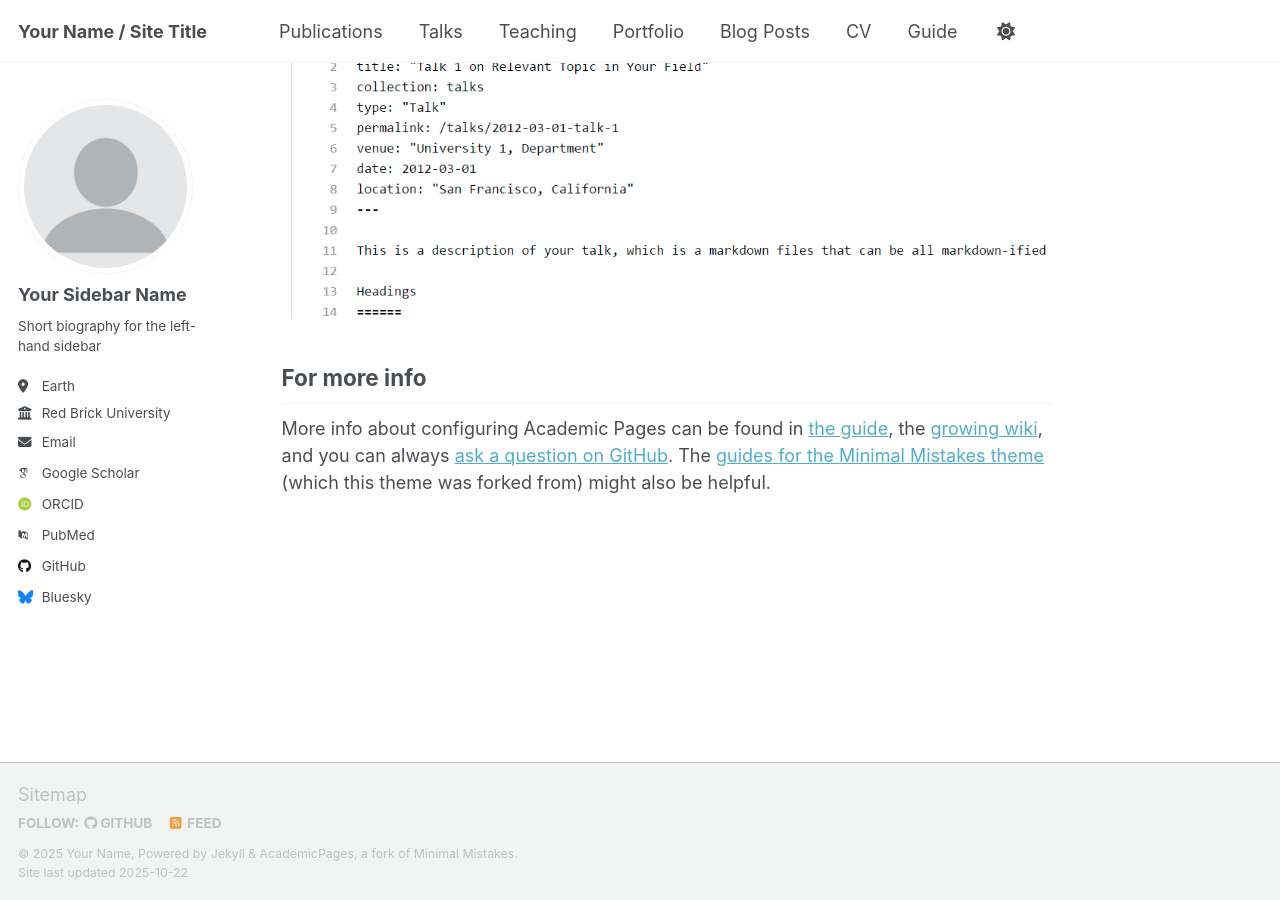
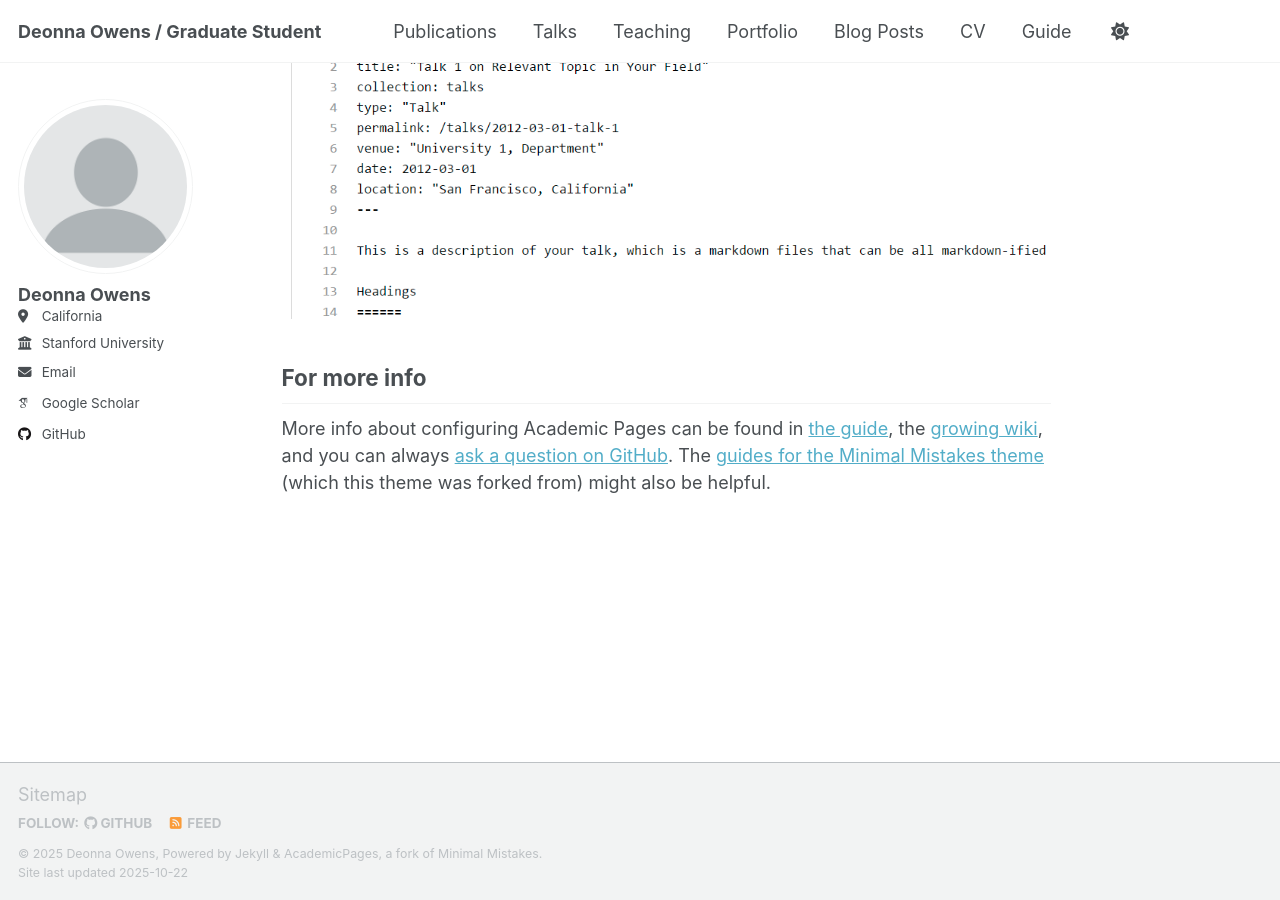
Before and after one commit to deonnao/deonnao.github.io, a Jekyll site: the page built from _pages/about.md, in a window 1280 px wide and 900 px high, scrolled down 2880 px. Built offline with Jekyll 4.4.1, drawn with Linux system fonts in a browser that asks for light colours; some web fonts are replaced; a script that is not in the unit is left out.

Commit message:
Update personal details in _config.yml
Updated personal information in the configuration file.

```diff
--- a/_config.yml
+++ b/_config.yml
@@ -9,9 +9,9 @@
 # Basic Site Settings
 locale                   : "en-US"
 site_theme               : "default" # Currently available options are "default", "air"
-title                    : "Your Name / Site Title"
+title                    : "Deonna Owens / Graduate Student"
 title_separator          : "-"
-name                     : &name "Your Name"
+name                     : &name "Deonna Owens"
 description              : &description "Your Name's academic portfolio"   # Update this with a general description of your site, this is the default if not overridden by a page
 url                      : https://academicpages.github.io # The base hostname & protocol for your site e.g. "https://[your GitHub username].github.io",
                                                            # or if you already have some other page hosted on Github then use "https://[your GitHub username].github.io/[Your Repo Name]"
@@ -24,60 +24,60 @@ repository               : "academicpages/academicpages.github.io"
 author:
   # Biographic information
   avatar           : "profile.png"
-  name             : "Your Sidebar Name"
-  pronouns         : # example: "she/her"
-  bio              : "Short biography for the left-hand sidebar"
-  location         : "Earth"
-  employer         : "Red Brick University"
+  name             : "Deonna Owens"
+  # pronouns         : # example: "she/her"
+  # bio              : "Short biography for the left-hand sidebar"
+  location         : "California"
+  employer         : "Stanford University"
   uri              : # URL
-  email            : "none@example.org"
+  email            : "deonnao@stanford.edu"
 
   # Academic websites
-  academia         : # URL
-  arxiv            : # URL - Update with the correct link to your profile
-  googlescholar    : "https://scholar.google.com/citations?user=PS_CX0AAAAAJ"
-  inspire-hep      : # URL
-  impactstory      : # URL
-  orcid            : "https://orcid.org/yourorcidurl"
-  semantic         : # URL
-  pubmed           : "https://www.ncbi.nlm.nih.gov/pubmed/?term=john+snow"
-  researchgate     : # URL
-  scopus           : # URL
+  # academia         : # URL
+  # arxiv            : # URL - Update with the correct link to your profile
+  googlescholar    : "https://scholar.google.com/citations?hl=en&user=BWFGgW4AAAAJ"
+  # inspire-hep      : # URL
+  # impactstory      : # URL
+  # orcid            : "https://orcid.org/yourorcidurl"
+  # semantic         : # URL
+  # pubmed           : "https://www.ncbi.nlm.nih.gov/pubmed/?term=john+snow"
+  # researchgate     : # URL
+  # scopus           : # URL
 
   # Repositories and software development
-  bitbucket        : # Username - Update with your username on the site
-  codepen          : # Username
-  dribbble         : # Username
-  github           : "academicpages"
-  kaggle           : # Username
-  stackoverflow    : # User number or user number and name (i.e., use "1" or "1/jeff-atwood")
+  # bitbucket        : # Username - Update with your username on the site
+  # codepen          : # Username
+  # dribbble         : # Username
+  github           : "deonnao"
+  # kaggle           : # Username
+  # stackoverflow    : # User number or user number and name (i.e., use "1" or "1/jeff-atwood")
 
   # Social media
-  artstation       : # Username
-  bluesky          : "bsky.app" # Replace this with you Bluesky username
-  facebook         : # Username
-  flickr           : # Username
-  foursquare       : # Username
-  goodreads        : # Username
-  google_plus      : # Username
-  keybase          : # Username
-  instagram        : # Username
-  lastfm           : # Username
-  linkedin         : # Username
-  mastodon         : # URL
-  medium           : # URL
-  pinterest        : # Username
-  soundcloud       : # Username
-  steam            : # Username
-  telegram         : # URL
-  tumblr           : # Username
-  twitter          : # Username for X / Twitter
-  vine             : # Username
-  weibo            : # Username
-  wikipedia        : # Username
-  xing             : # Username
-  youtube          : # Username
-  zhihu            : # Username
+  # artstation       : # Username
+  # bluesky          : "bsky.app" # Replace this with you Bluesky username
+  # facebook         : # Username
+  # flickr           : # Username
+  # foursquare       : # Username
+  # goodreads        : # Username
+  # google_plus      : # Username
+  # keybase          : # Username
+  # instagram        : # Username
+  # lastfm           : # Username
+  # linkedin         : # Username
+  # mastodon         : # URL
+  # medium           : # URL
+  # pinterest        : # Username
+  # soundcloud       : # Username
+  # steam            : # Username
+  # telegram         : # URL
+  # tumblr           : # Username
+  # twitter          : # Username for X / Twitter
+  # vine             : # Username
+  # weibo            : # Username
+  # wikipedia        : # Username
+  # xing             : # Username
+  # youtube          : # Username
+  # zhihu            : # Username
 
 # Publication Category - The following the list of publication categories and their headings
 publication_category:
```
